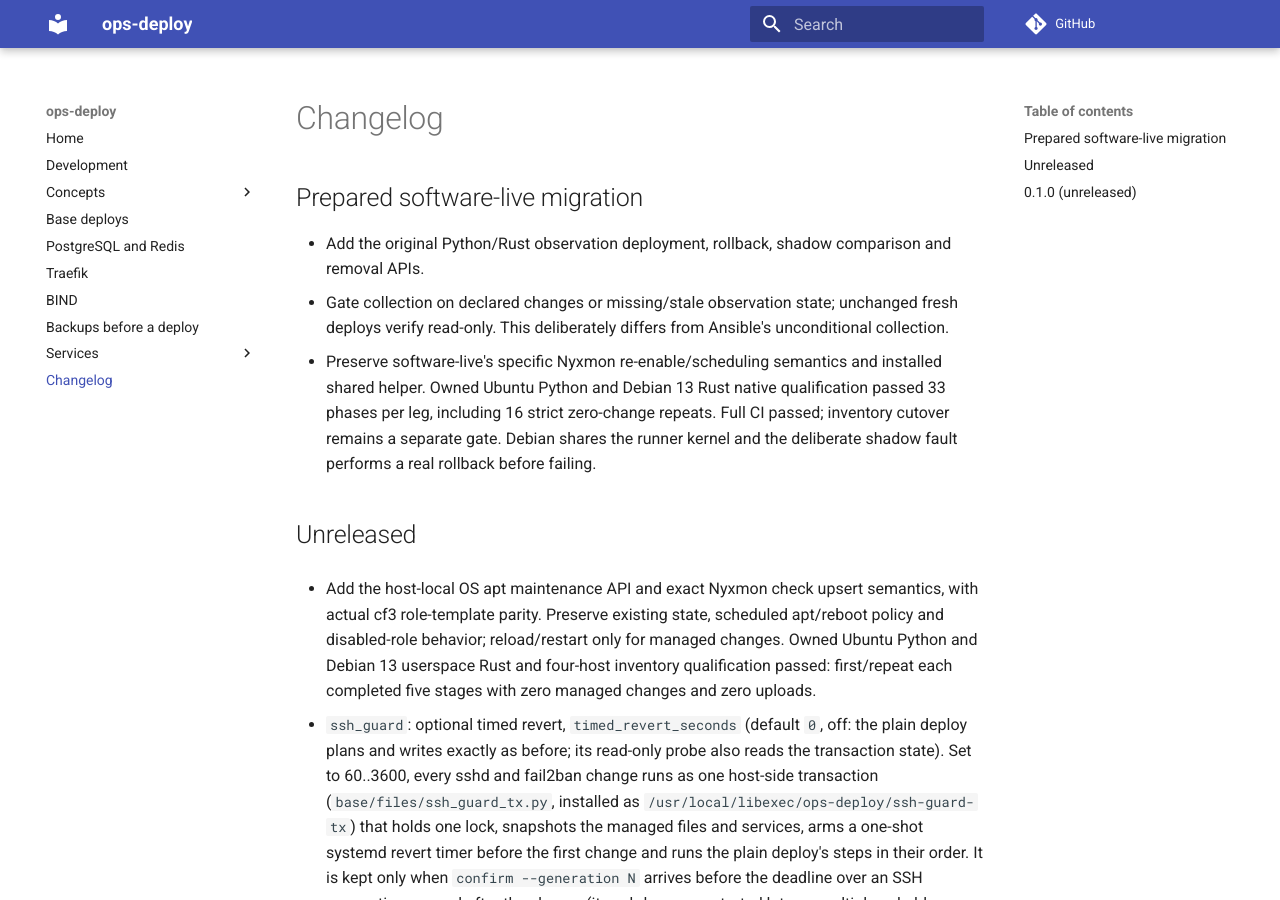
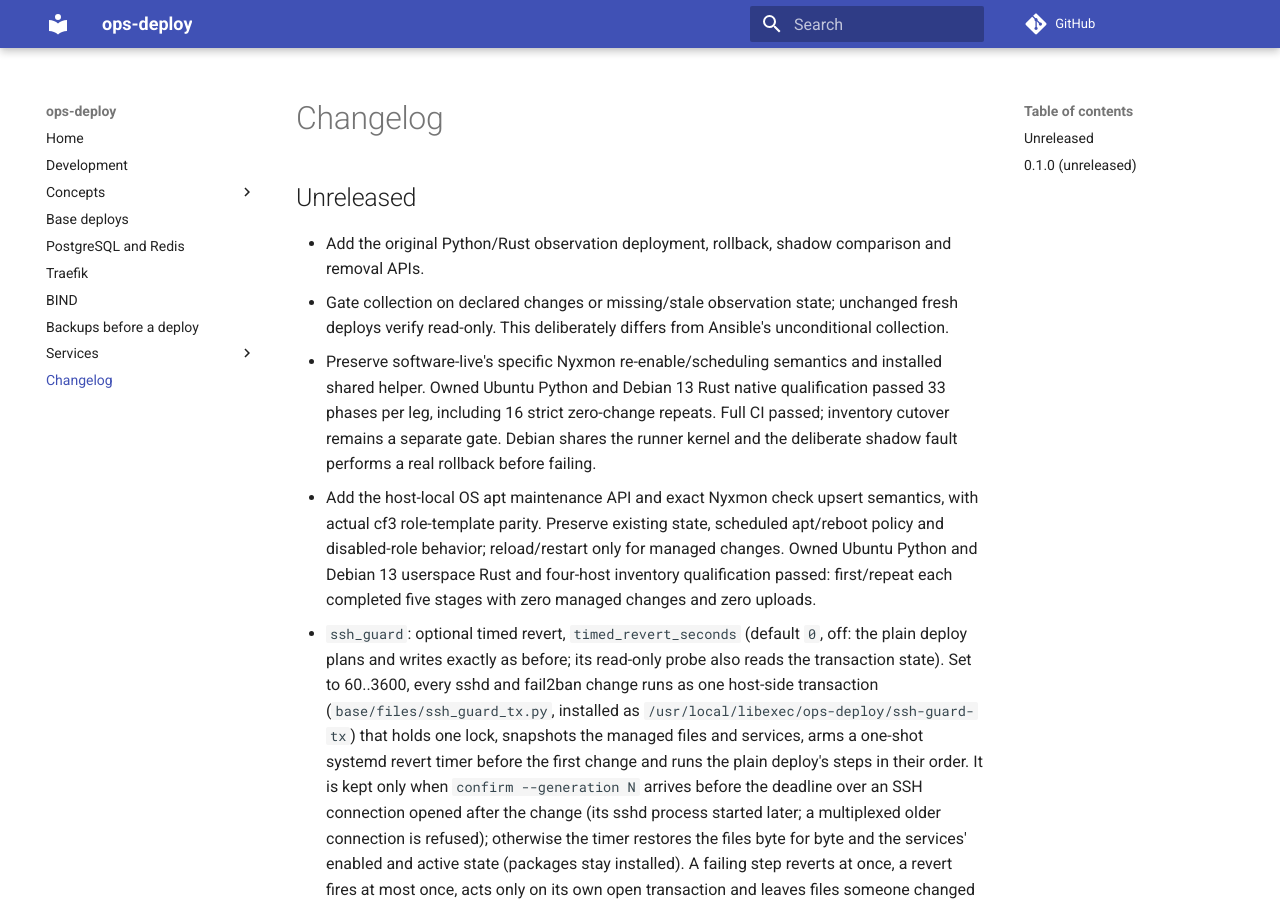
Before and after one commit to ephes/ops-deploy, an MkDocs documentation site: the page built from docs/changelog.md, in a window 1280 px wide and 900 px high. Built offline with MkDocs 1.6.1 and Material for MkDocs 9.7.7, drawn with Linux system fonts in a browser that asks for light colours; comment, search, counter and statistics services are not loaded.

Commit message:
docs: group software-live qualification under unreleased

```diff
--- a/docs/changelog.md
+++ b/docs/changelog.md
@@ -1,12 +1,10 @@
 # Changelog
 
-## Prepared software-live migration
+## Unreleased
 
 - Add the original Python/Rust observation deployment, rollback, shadow comparison and removal APIs.
 - Gate collection on declared changes or missing/stale observation state; unchanged fresh deploys verify read-only. This deliberately differs from Ansible's unconditional collection.
 - Preserve software-live's specific Nyxmon re-enable/scheduling semantics and installed shared helper. Owned Ubuntu Python and Debian 13 Rust native qualification passed 33 phases per leg, including 16 strict zero-change repeats. Full CI passed; inventory cutover remains a separate gate. Debian shares the runner kernel and the deliberate shadow fault performs a real rollback before failing.
-
-## Unreleased
 
 - Add the host-local OS apt maintenance API and exact Nyxmon check upsert
   semantics, with actual cf3 role-template parity. Preserve existing state,
```
